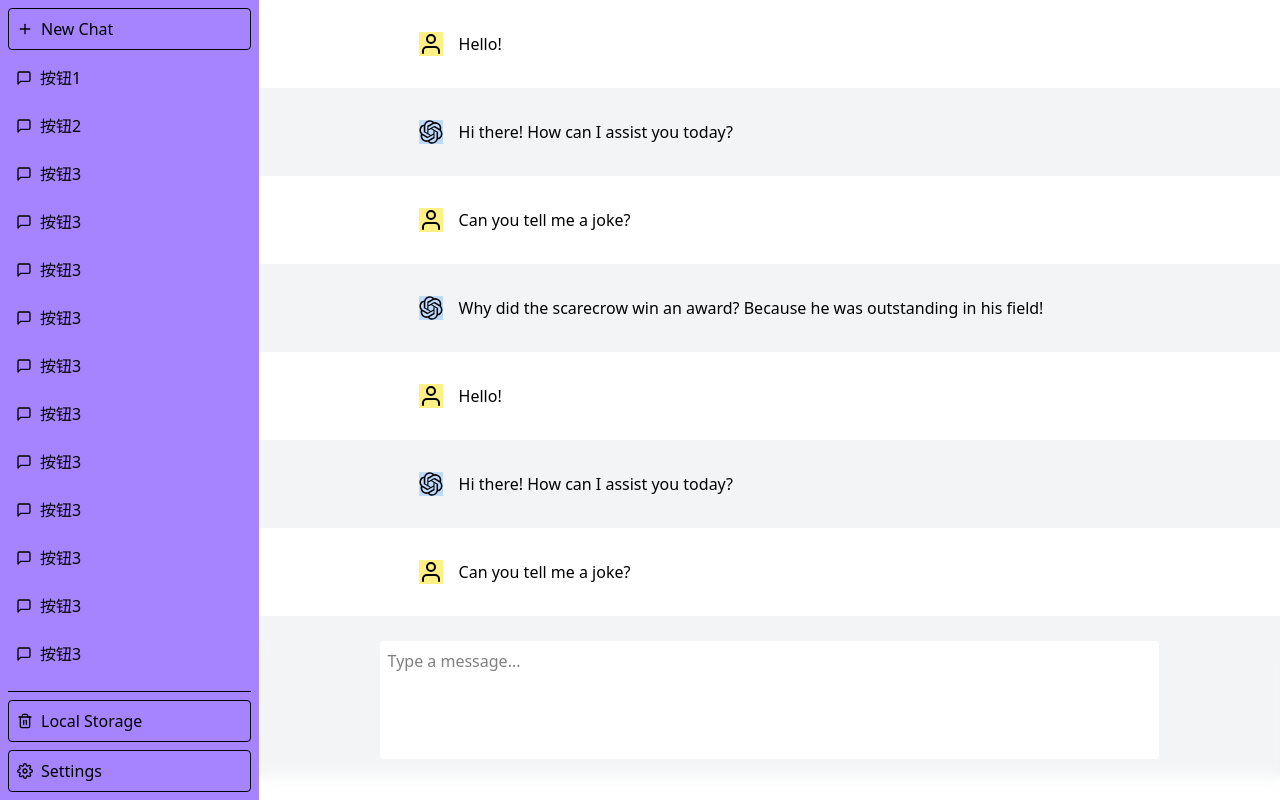
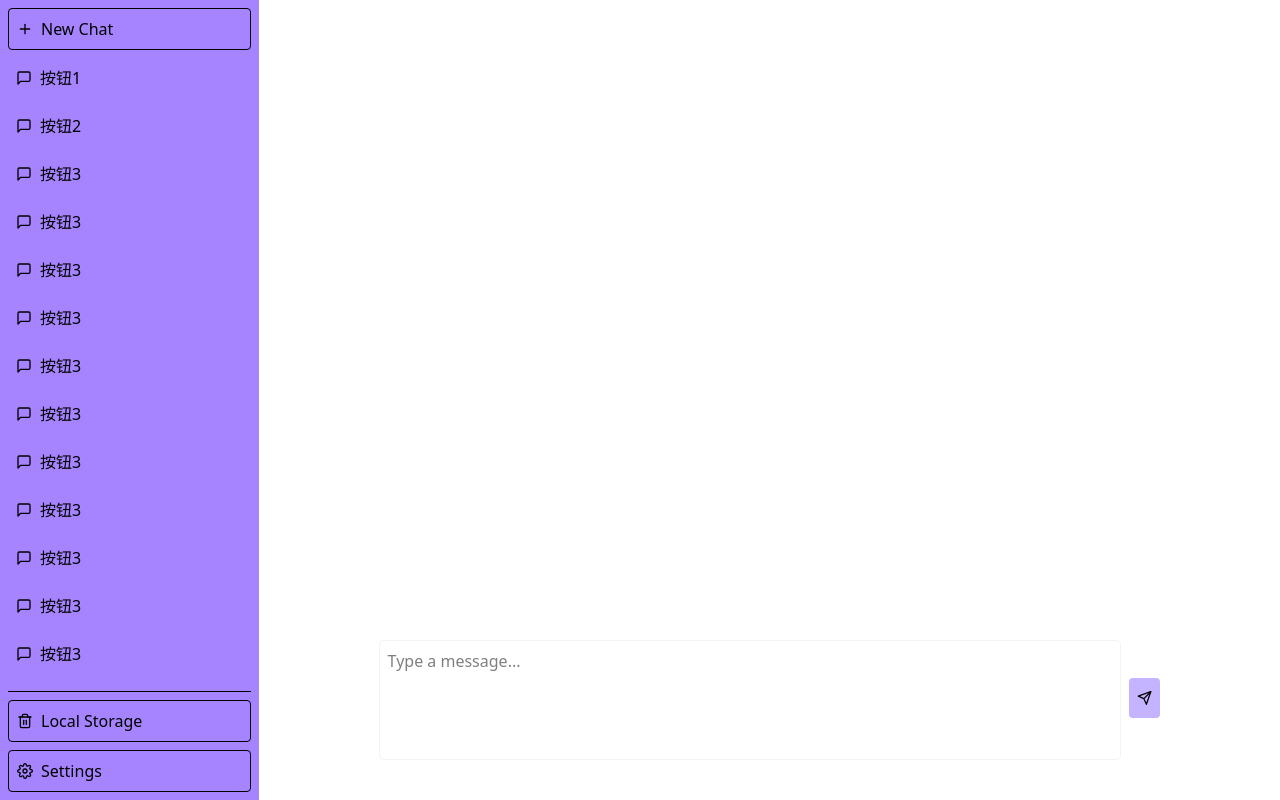
Before and after one commit to aaaabang/GPT-frontend, a React (Vite) app: page / in a window 1280 px wide. Built offline with nearby package versions, Linux system fonts and the light colour scheme.

Commit message:
add send button & fix list

```diff
--- a/src/App.jsx
+++ b/src/App.jsx
@@ -4,42 +4,23 @@ import viteLogo from "/vite.svg";
 import "./App.css";
 import Sidebar from "./Sidebar";
 import MessageList from "./MessageList";
+
+import sendIcon from "./assets/send.svg";
 // App.jsx
 export default function App() {
-  const messages = [
-    { sender: "user", text: "Hello!" },
-    { sender: "gpt", text: "Hi there! How can I assist you today?" },
-    { sender: "user", text: "Can you tell me a joke?" },
-    {
-      sender: "gpt",
-      text: "Why did the scarecrow win an award? Because he was outstanding in his field!",
-    },
-    { sender: "user", text: "Hello!" },
-    { sender: "gpt", text: "Hi there! How can I assist you today?" },
-    { sender: "user", text: "Can you tell me a joke?" },
-    {
-      sender: "gpt",
-      text: "Why did the scarecrow win an award? Because he was outstanding in his field! long text long text long text long text long text long text long text long text long text long text long text long text long text long text long text long text long text long text long text long text ",
-    },
-    { sender: "user", text: "Hello!" },
-    { sender: "gpt", text: "Hi there! How can I assist you today?" },
-    { sender: "user", text: "Can you tell me a joke?" },
-    {
-      sender: "gpt",
-      text: "Why did the scarecrow win an award? Because he was outstanding in his field!",
-    },
-    { sender: "user", text: "Hello!" },
-    { sender: "gpt", text: "Hi there! How can I assist you today?" },
-    { sender: "user", text: "Can you tell me a joke?" },
-    {
-      sender: "gpt",
-      text: "Why did the scarecrow win an award? Because he was outstanding in his field!",
-    },
-    {
-      sender: "user",
-      text: "long text long text long text long text long text long text long text long text long text long text long text long text long text long text long text long text long text long text long text long text end",
-    },
-  ];
+  const [inputValue, setInputValue] = useState("");
+  const [messages, setMessages] = useState([]);
+
+  const handleSendMessage = () => {
+    if (inputValue.trim() === "") return; // 防止发送空消息
+    setMessages([...messages, { sender: "user", text: inputValue }]);
+    setInputValue("");
+
+    setMessages((prevMessages) => [
+      ...prevMessages,
+      { sender: "bot", text: "" },
+    ]);
+  };
 
   return (
     <div className="flex w-screen h-screen">
@@ -48,16 +29,29 @@ export default function App() {
       </div>
 
       {/* 右侧聊天窗口 */}
-      <main className="flex w-full flex-col items-center relative bg-transparent">
+      <main className="flex w-full flex-col items-stretch relative bg-transparent">
         {/* 消息列表（可滚动） */}
         <MessageList messages={messages} />
 
         {/* 输入框只在聊天区底部固定，不遮盖 sidebar */}
-        <div className="absolute bottom-0 left-0 right-0 flex bg-transparent backdrop-blur px-30 pb-10">
+        <div className="absolute bottom-0 left-0 right-0 flex bg-transparent backdrop-blur px-30 pb-10 items-center ">
           <textarea
             placeholder="Type a message..."
             className="flex h-30 w-full border border-gray-100 rounded-sm p-2 bg-white resize-none"
+            value={inputValue}
+            onChange={(e) => setInputValue(e.target.value)}
           />
+          <button
+            className="ml-2 mb-1 p-2 rounded bg-primary-300 hover:bg-primary-400 flex items-center justify-center"
+            style={{ height: "40px" }}
+            onClick={() => {
+              handleSendMessage();
+            }}
+            aria-label="Send"
+            items-center
+          >
+            <img src={sendIcon} alt="send" className="w-4 h-4" />
+          </button>
         </div>
       </main>
     </div>
```
